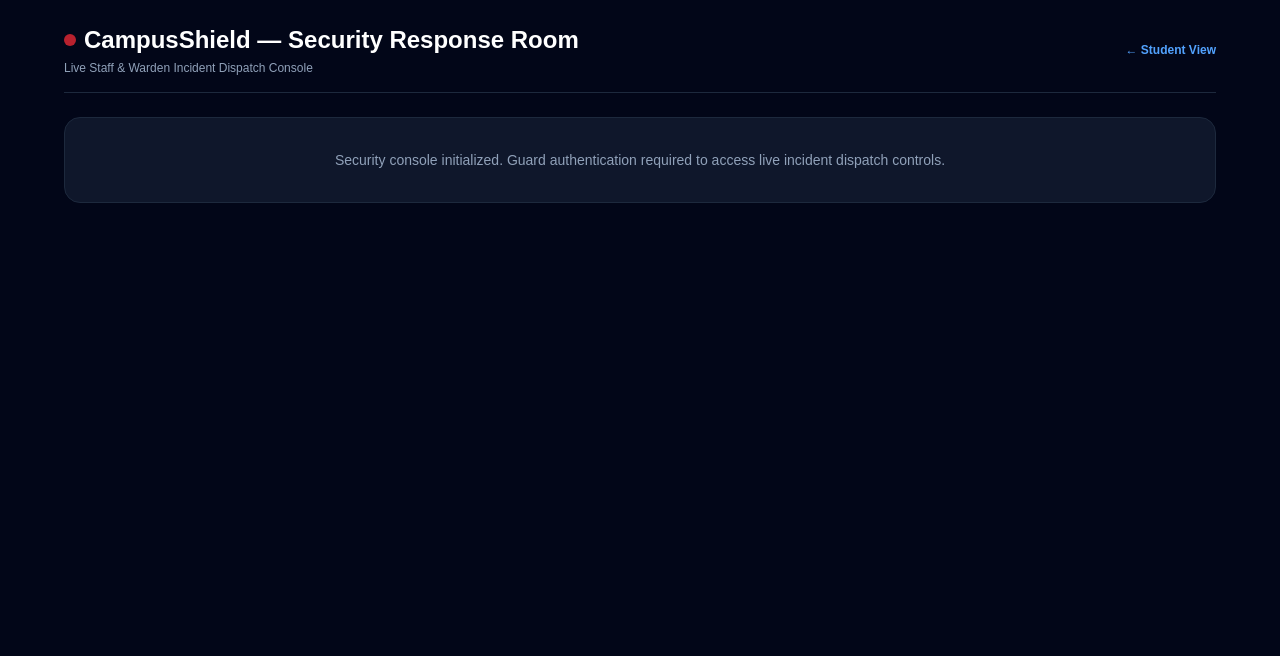
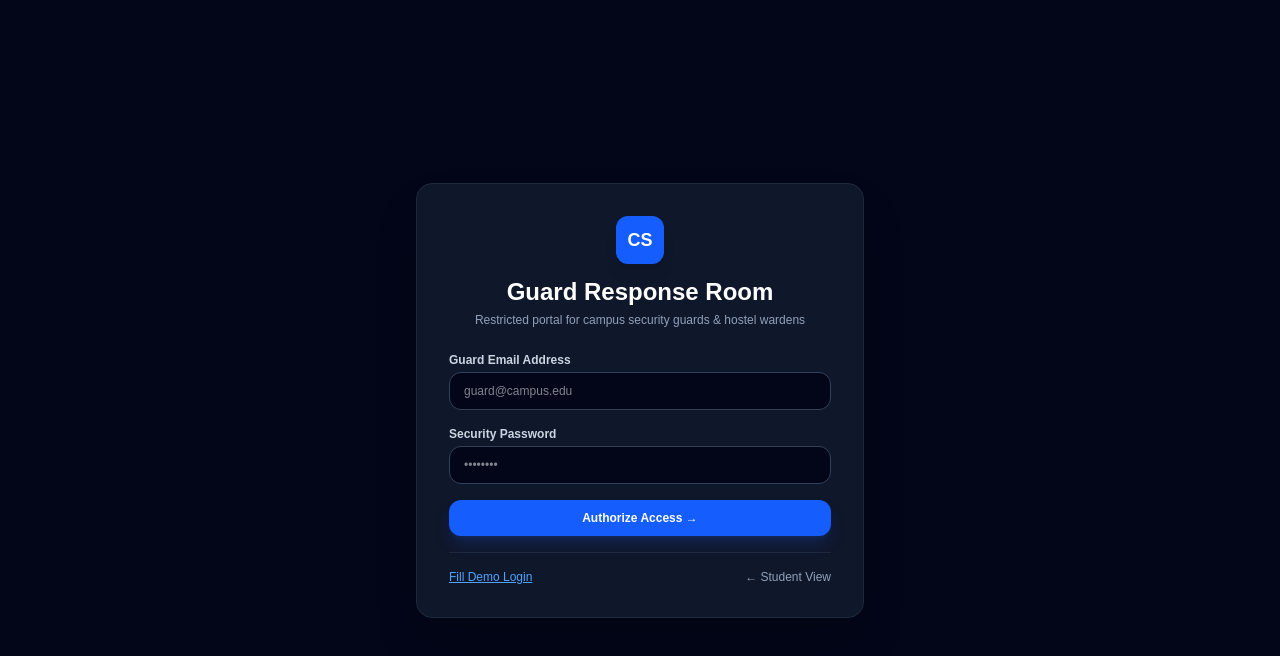
Before and after one commit to shivansh01-24/safecampus, a Next.js app: page /security in a window 1280 px wide. Shown: the top 656 px of the page. Built offline with nearby package versions, Linux system fonts and the light colour scheme.

Commit message:
guard login authentication and session handling

```diff
--- a/src/app/security/page.tsx
+++ b/src/app/security/page.tsx
@@ -1,6 +1,6 @@
 "use client";
 import Link from "next/link";
-import { useState } from "react";
+import { useEffect, useState } from "react";
 
 type GuardUser = {
   id: string;
@@ -16,19 +16,154 @@ type EmergencyRequestItem = {
   category: string;
   description: string;
   campusLocation?: string;
-  location?: {
-    zone: string;
-    floor: string;
-    landmark: string;
-  };
   status: "Pending" | "Dispatched" | "Resolved";
   createdAt: string;
-  resolvedAt?: string;
-  resolvedBy?: string;
 };
 
 export default function SecurityPage() {
   const [currentGuard, setCurrentGuard] = useState<GuardUser | null>(null);
+  const [authEmail, setAuthEmail] = useState("");
+  const [authPassword, setAuthPassword] = useState("");
+  const [authError, setAuthError] = useState("");
+  const [authLoading, setAuthLoading] = useState(false);
+
+  useEffect(() => {
+    try {
+      const saved = localStorage.getItem("campus_guard");
+      if (saved) {
+        setCurrentGuard(JSON.parse(saved));
+      }
+    } catch {
+    }
+  }, []);
+
+  const handleLoginSubmit = (e: React.FormEvent<HTMLFormElement>) => {
+    e.preventDefault();
+    setAuthError("");
+    setAuthLoading(true);
+
+    const apiBase = process.env.NEXT_PUBLIC_API_URL || "http://localhost:5000";
+    fetch(`${apiBase}/api/guards/login`, {
+      method: "POST",
+      headers: { "Content-Type": "application/json" },
+      body: JSON.stringify({ email: authEmail, password: authPassword }),
+    })
+      .then((res) => res.json())
+      .then((data) => {
+        setAuthLoading(false);
+        if (data.success && data.guard) {
+          setCurrentGuard(data.guard);
+          try {
+            localStorage.setItem("campus_guard", JSON.stringify(data.guard));
+          } catch {
+          }
+        } else {
+          setAuthError(data.message || "Invalid credentials.");
+        }
+      })
+      .catch(() => {
+        setAuthLoading(false);
+        const fallbackGuard: GuardUser = {
+          id: "G-1",
+          name: "Officer Sharma",
+          email: authEmail || "guard@campus.edu",
+          badgeId: "SEC-01",
+        };
+        setCurrentGuard(fallbackGuard);
+        try {
+          localStorage.setItem("campus_guard", JSON.stringify(fallbackGuard));
+        } catch {
+        }
+      });
+  };
+
+  const fillDemoCredentials = () => {
+    setAuthEmail("guard@campus.edu");
+    setAuthPassword("guard123");
+    setAuthError("");
+  };
+
+  const handleLogout = () => {
+    setCurrentGuard(null);
+    try {
+      localStorage.removeItem("campus_guard");
+    } catch {
+    }
+  };
+
+  if (!currentGuard) {
+    return (
+      <main className="min-h-screen bg-slate-950 text-slate-100 flex flex-col justify-center items-center p-4">
+        <div className="w-full max-w-md bg-slate-900 border border-slate-800 rounded-2xl p-6 sm:p-8 shadow-2xl">
+          <div className="text-center mb-6">
+            <div className="h-12 w-12 mx-auto rounded-xl bg-blue-600 flex items-center justify-center font-black text-white text-lg shadow-lg">
+              CS
+            </div>
+            <h1 className="text-2xl font-bold text-white mt-3">Guard Response Room</h1>
+            <p className="text-xs text-slate-400 mt-1">
+              Restricted portal for campus security guards & hostel wardens
+            </p>
+          </div>
+
+          {authError && (
+            <div className="mb-4 rounded-lg bg-red-900/40 border border-red-700/50 p-3 text-xs text-red-300">
+              {authError}
+            </div>
+          )}
+
+          <form onSubmit={handleLoginSubmit} className="space-y-4">
+            <div>
+              <label className="block text-xs font-semibold text-slate-300 mb-1">
+                Guard Email Address
+              </label>
+              <input
+                type="email"
+                required
+                value={authEmail}
+                onChange={(e) => setAuthEmail(e.target.value)}
+                placeholder="guard@campus.edu"
+                className="w-full rounded-xl border border-slate-700 bg-slate-950 px-3.5 py-2.5 text-xs text-white outline-none focus:border-blue-500"
+              />
+            </div>
+
+            <div>
+              <label className="block text-xs font-semibold text-slate-300 mb-1">
+                Security Password
+              </label>
+              <input
+                type="password"
+                required
+                value={authPassword}
+                onChange={(e) => setAuthPassword(e.target.value)}
+                placeholder="••••••••"
+                className="w-full rounded-xl border border-slate-700 bg-slate-950 px-3.5 py-2.5 text-xs text-white outline-none focus:border-blue-500"
+              />
+            </div>
+
+            <button
+              type="submit"
+              disabled={authLoading}
+              className="w-full rounded-xl bg-blue-600 hover:bg-blue-500 transition py-2.5 text-xs font-bold text-white shadow-lg shadow-blue-900/40"
+            >
+              {authLoading ? "Authenticating..." : "Authorize Access →"}
+            </button>
+          </form>
+
+          <div className="mt-4 pt-4 border-t border-slate-800 flex justify-between items-center text-xs text-slate-400">
+            <button
+              onClick={fillDemoCredentials}
+              className="text-blue-400 hover:text-blue-300 underline font-medium"
+            >
+              Fill Demo Login
+            </button>
+            <Link href="/" className="hover:text-slate-300">
+              ← Student View
+            </Link>
+          </div>
+        </div>
+      </main>
+    );
+  }
 
   return (
     <main className="min-h-screen bg-slate-950 text-slate-100 p-4 sm:p-6">
@@ -36,27 +171,35 @@ export default function SecurityPage() {
         <header className="flex flex-col sm:flex-row justify-between items-start sm:items-center border-b border-slate-800 pb-4 gap-4">
           <div>
             <div className="flex items-center gap-2">
-              <span className="h-3 w-3 rounded-full bg-red-500 animate-pulse"></span>
+              <span className="h-3 w-3 rounded-full bg-emerald-500"></span>
               <h1 className="text-xl sm:text-2xl font-bold text-white">
                 CampusShield — Security Response Room
               </h1>
             </div>
             <p className="text-xs text-slate-400 mt-1">
-              Live Staff & Warden Incident Dispatch Console
+              Active Guard: {currentGuard.name} ({currentGuard.badgeId})
             </p>
           </div>
 
+          <div className="flex items-center gap-3">
+            <button
+              onClick={handleLogout}
+              className="text-xs bg-slate-800 hover:bg-slate-700 text-slate-300 px-3 py-1.5 rounded-lg font-medium transition"
+            >
+              Logout
+            </button>
             <Link
               href="/"
               className="text-xs font-semibold text-blue-400 hover:text-blue-300 transition"
             >
               ← Student View
             </Link>
+          </div>
         </header>
 
         <section className="rounded-2xl border border-slate-800 bg-slate-900 p-8 text-center">
           <p className="text-sm text-slate-400">
-            Security console initialized. Guard authentication required to access live incident dispatch controls.
+            Guard session active for {currentGuard.name}. Incident queue ready for dispatch integration.
           </p>
         </section>
       </div>
```
Lines whose indentation alone changed are shown as unchanged.
